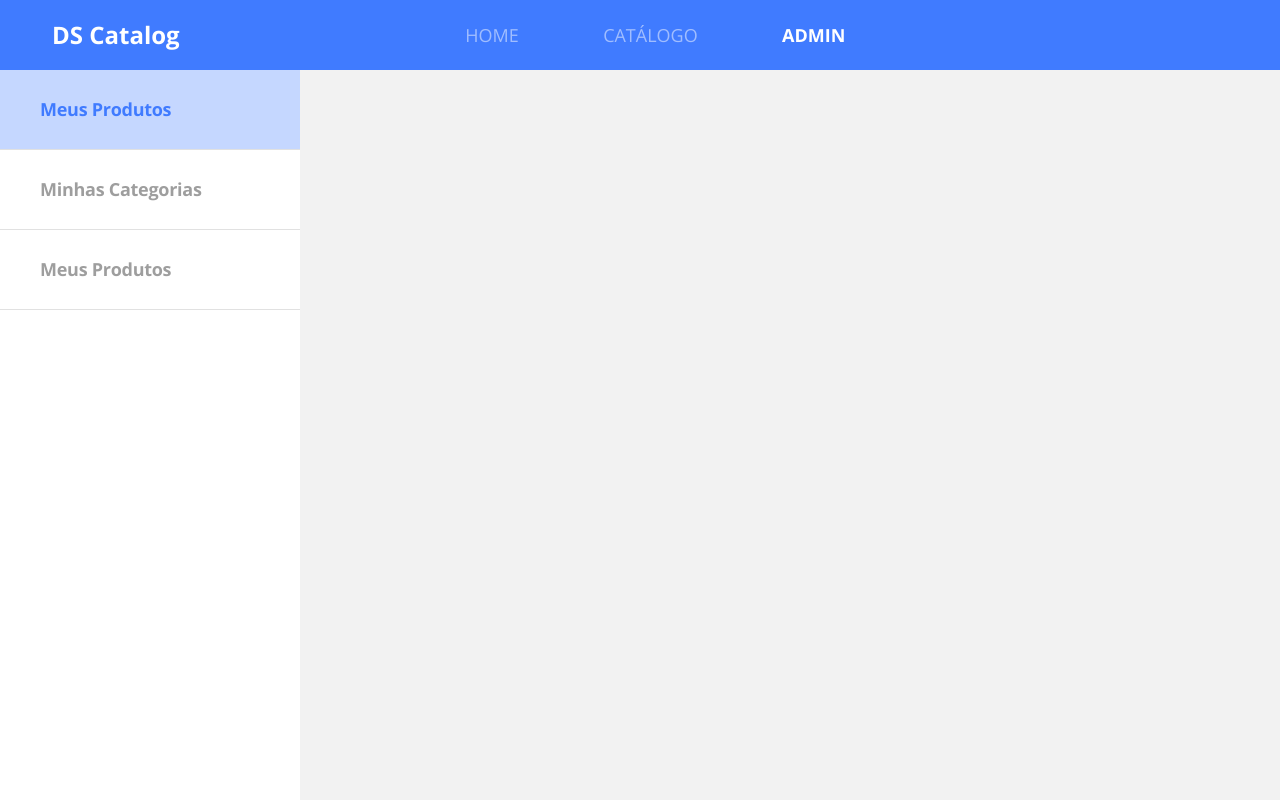
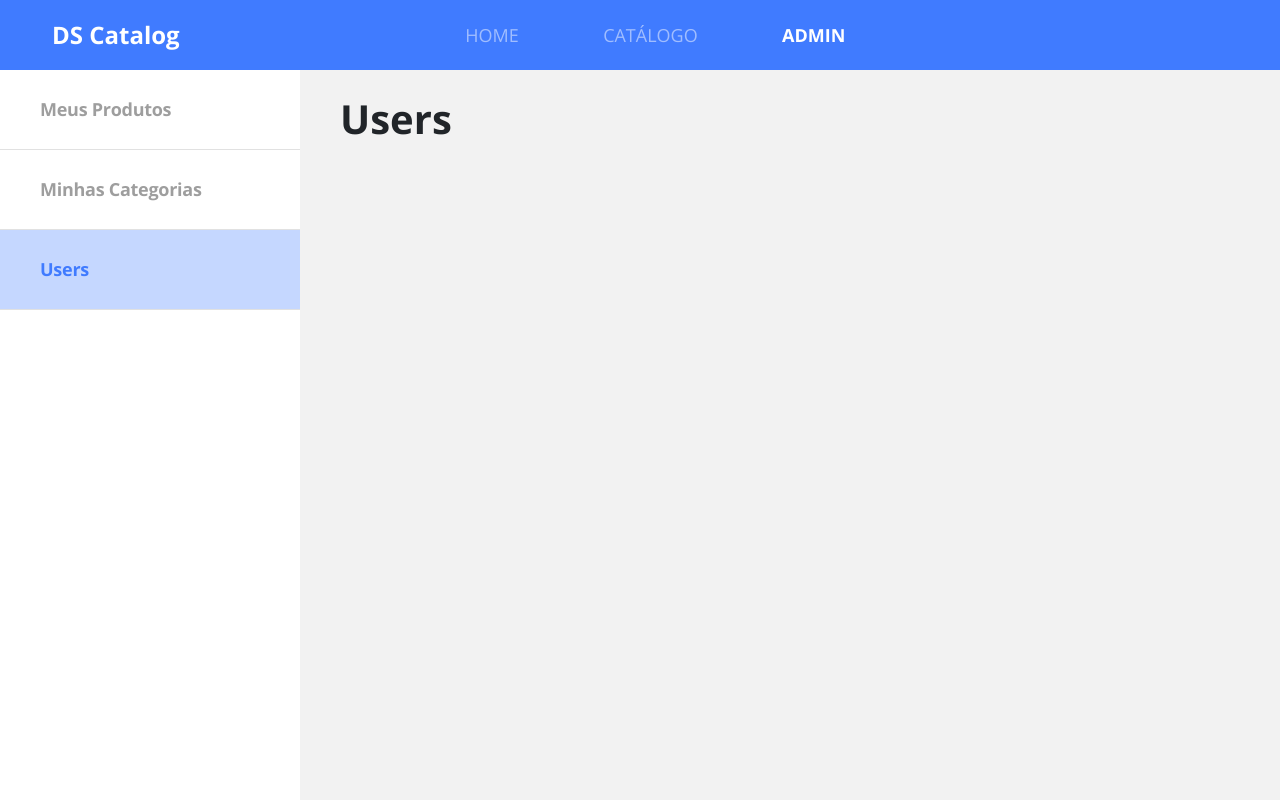
Before and after one commit to LeonelSousa55/dscatalog-bootcamp, a React (Create React App) app in the folder frontend/: page /admin/users in a window 1280 px wide. Built offline with nearby package versions, Linux system fonts and the light colour scheme.

Commit message:
Admin router 50%

```diff
--- a/frontend/src/pages/Admin/components/NavBar/index.tsx
+++ b/frontend/src/pages/Admin/components/NavBar/index.tsx
@@ -1,16 +1,23 @@
+import { NavLink } from 'react-router-dom';
 import './styles.scss';
 
 const NavBar = () => (
     <nav className="admin-nav-container">
         <ul>
             <li>
-                <a href="Link" className="admin-nav-item active">Meus Produtos</a>
+                <NavLink to="/admin/products" className="admin-nav-item">
+                    Meus Produtos
+                </NavLink>
             </li>
             <li>
-                <a href="Link" className="admin-nav-item">Minhas Categorias</a>
+                <NavLink to="/admin/categories" className="admin-nav-item">
+                    Minhas Categorias
+                </NavLink>
             </li>
             <li>
-                <a href="Link" className="admin-nav-item">Meus Produtos</a>
+                <NavLink to="/admin/users" className="admin-nav-item">
+                    Users
+                </NavLink>
             </li>
         </ul>
     </nav>
--- a/frontend/src/pages/Admin/index.tsx
+++ b/frontend/src/pages/Admin/index.tsx
@@ -1,8 +1,23 @@
+import { Route, Switch } from "react-router-dom";
 import NavBar from "./components/NavBar";
+import './styles.scss';
 
 const Admin = () => (
-    <div>
+    <div className="admin-container">
         <NavBar />
+        <div className="admin-content">
+            <Switch>
+                <Route path="/admin/products">
+                    <h1>Produtos</h1>
+                </Route>
+                <Route path="/admin/categories">
+                    <h1>Categorias</h1>
+                </Route>
+                <Route path="/admin/users">
+                    <h1>Users</h1>
+                </Route>
+            </Switch>
+        </div>
     </div>
 );
 
--- /dev/null
+++ b/frontend/src/pages/Admin/styles.scss
@@ -0,0 +1,8 @@
+.admin-container {
+  display: flex;
+}
+
+.admin-content {
+    padding: 25px 40px 45px 40px;
+    flex: 1;//Difinindo para que o componente ocupe toda width disponível
+}
```
